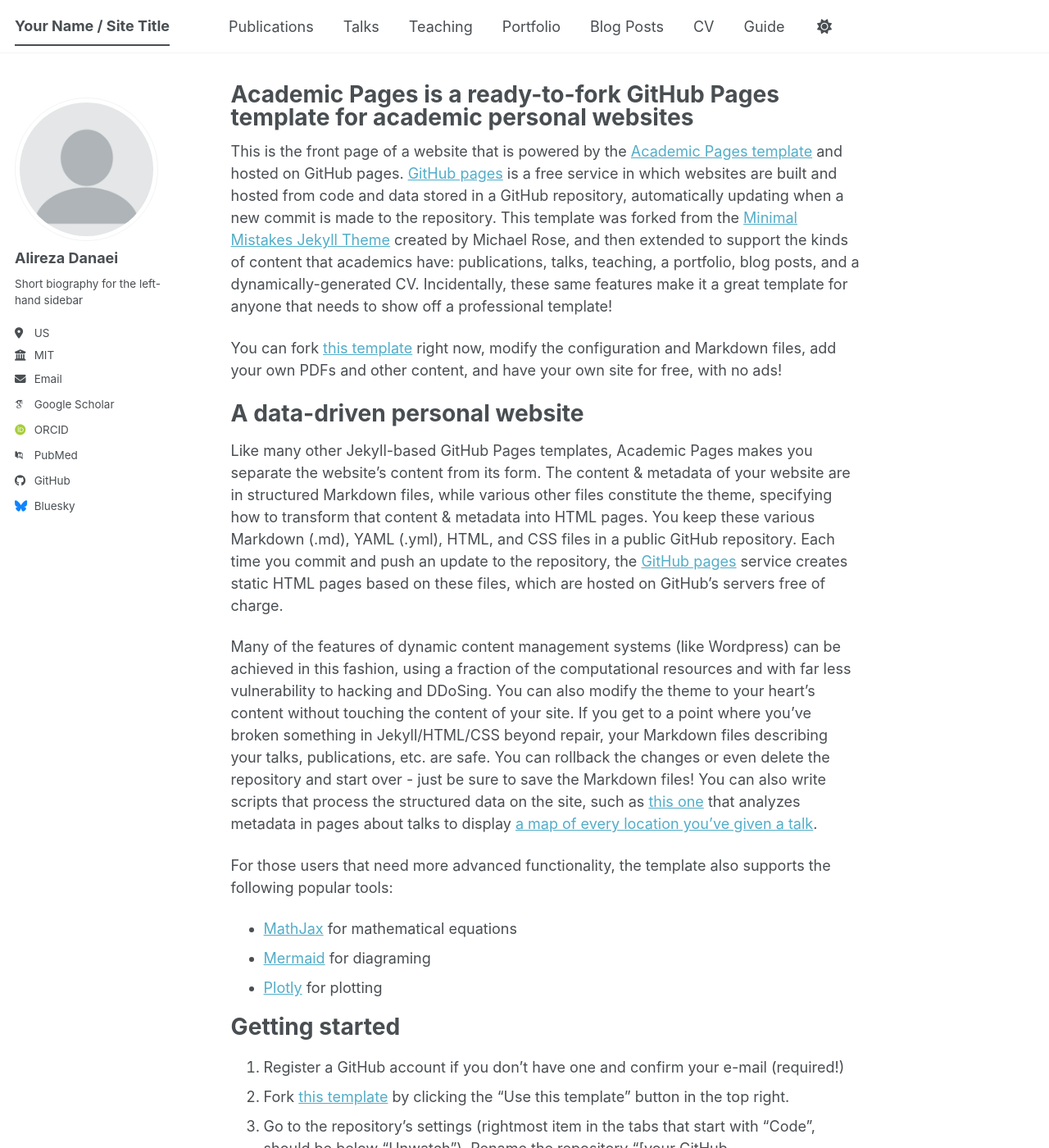
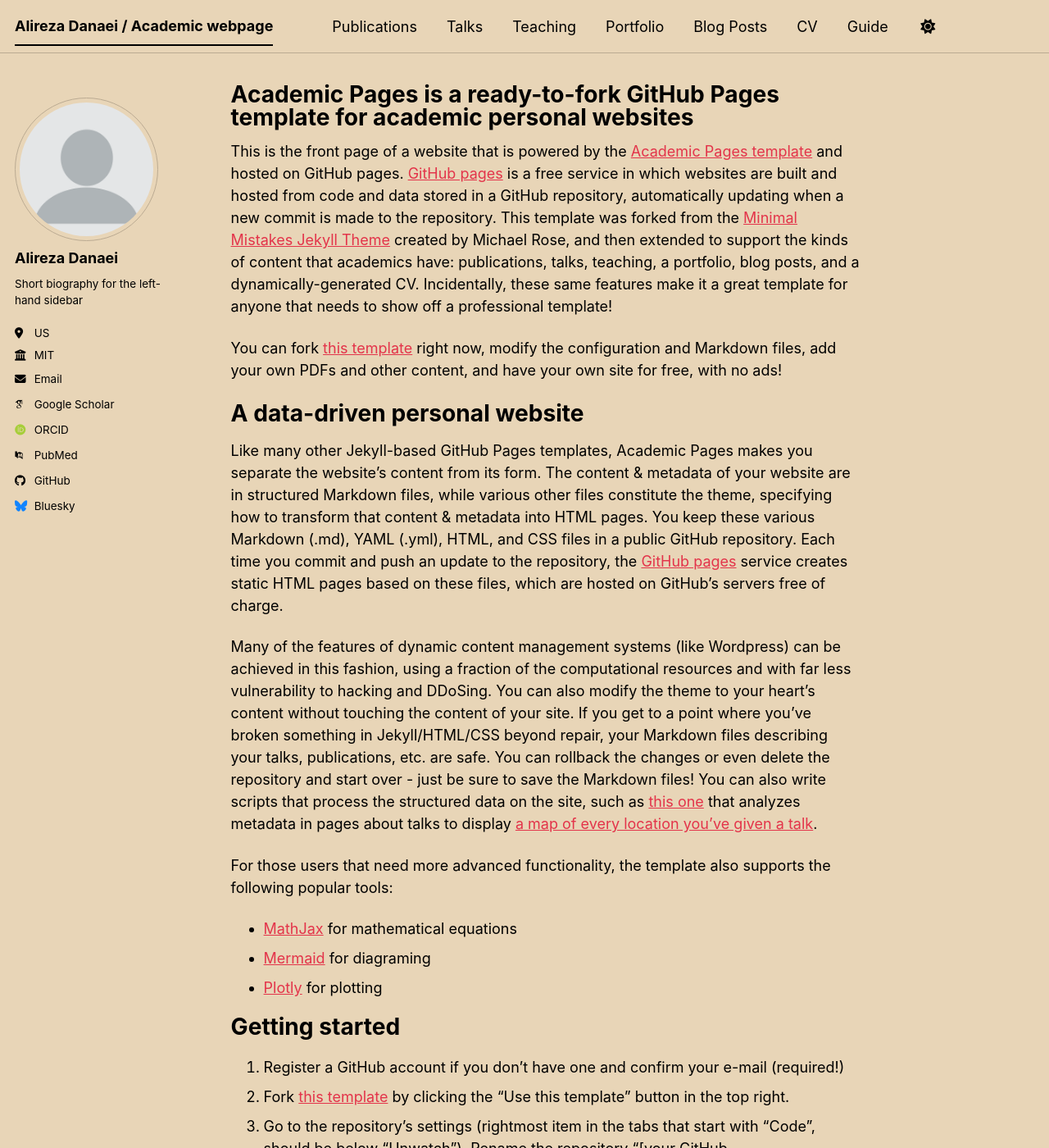
Before and after one commit to alirezadanaei2002/alirezadanaei2002.github.io, a Jekyll site: the page built from _pages/about.md, in a window 1280 px wide and 1400 px high. Shown: the whole window at 82% size. Built offline with Jekyll 4.4.1, drawn with Linux system fonts in a browser that asks for light colours; some web fonts are replaced; a script bundle is joined from its source files by our own code; library files that are not in the unit come from our copies; some of the changed text lies outside the part shown.

Commit message:
update basic site settings

```diff
--- a/_config.yml
+++ b/_config.yml
@@ -8,11 +8,11 @@
 
 # Basic Site Settings
 locale                   : "en-US"
-site_theme               : "default" # The available themes options are "default", "air", "sunrise", "mint", "dirt" and "contrast"
-title                    : "Your Name / Site Title"
+site_theme               : "sunrise" # The available themes options are "default", "air", "sunrise", "mint", "dirt" and "contrast"
+title                    : "Alireza Danaei / Academic webpage"
 title_separator          : "-"
-name                     : &name "Your Name"
-description              : &description "Your Name's academic portfolio"   # Update this with a general description of your site, this is the default if not overridden by a page
+name                     : &name "Alireza Danei"
+description              : &description "Alireza Danaei's academic portfolio"   # Update this with a general description of your site, this is the default if not overridden by a page
 url                      : https://alirezadanaei2002.github.io # The base hostname & protocol for your site e.g. "https://[your GitHub username].github.io",
                                                            # or if you already have some other page hosted on Github then use "https://[your GitHub username].github.io/[Your Repo Name]"
 baseurl                  : "" # the subpath of your site, e.g. "/blog"
```
